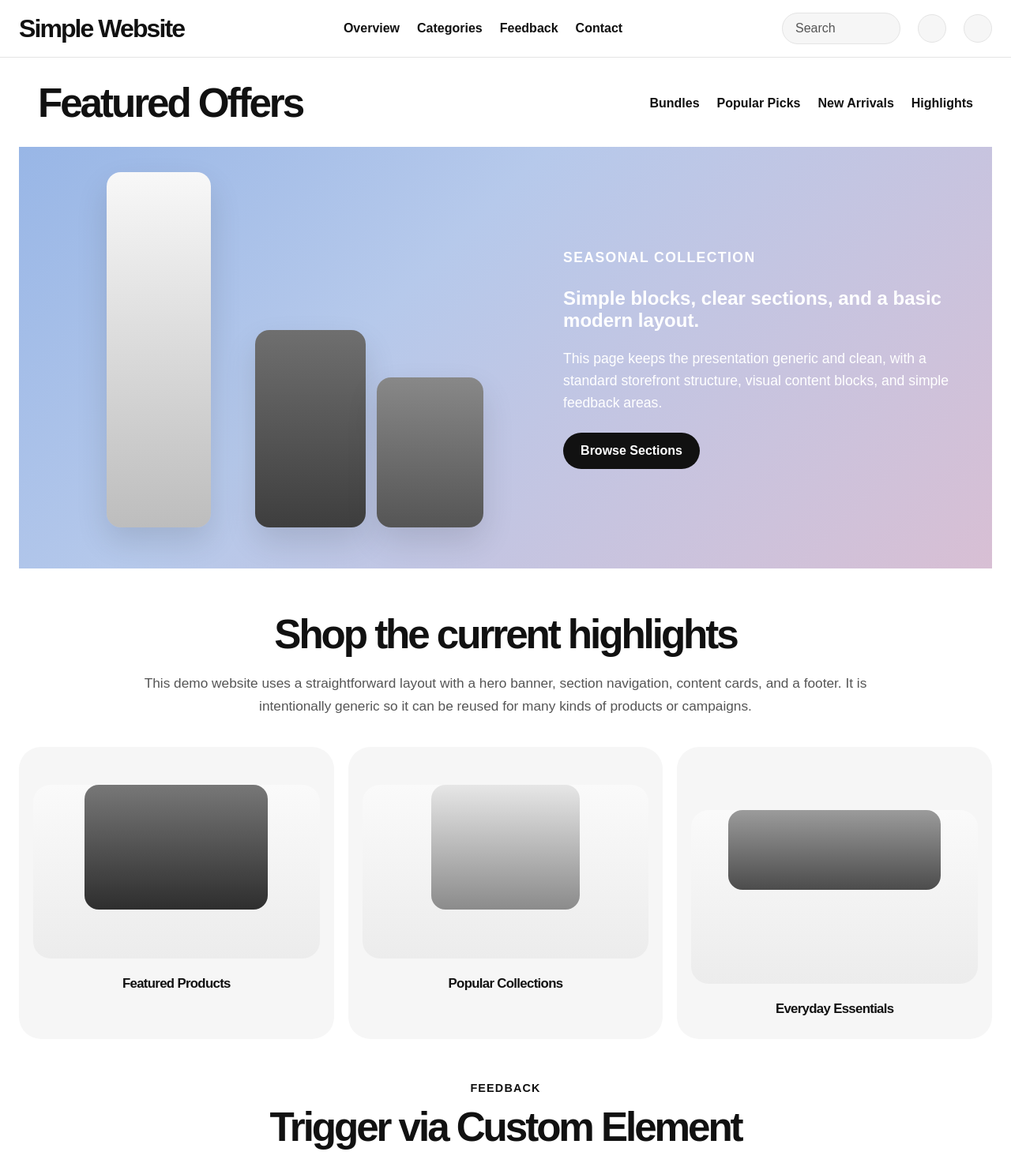
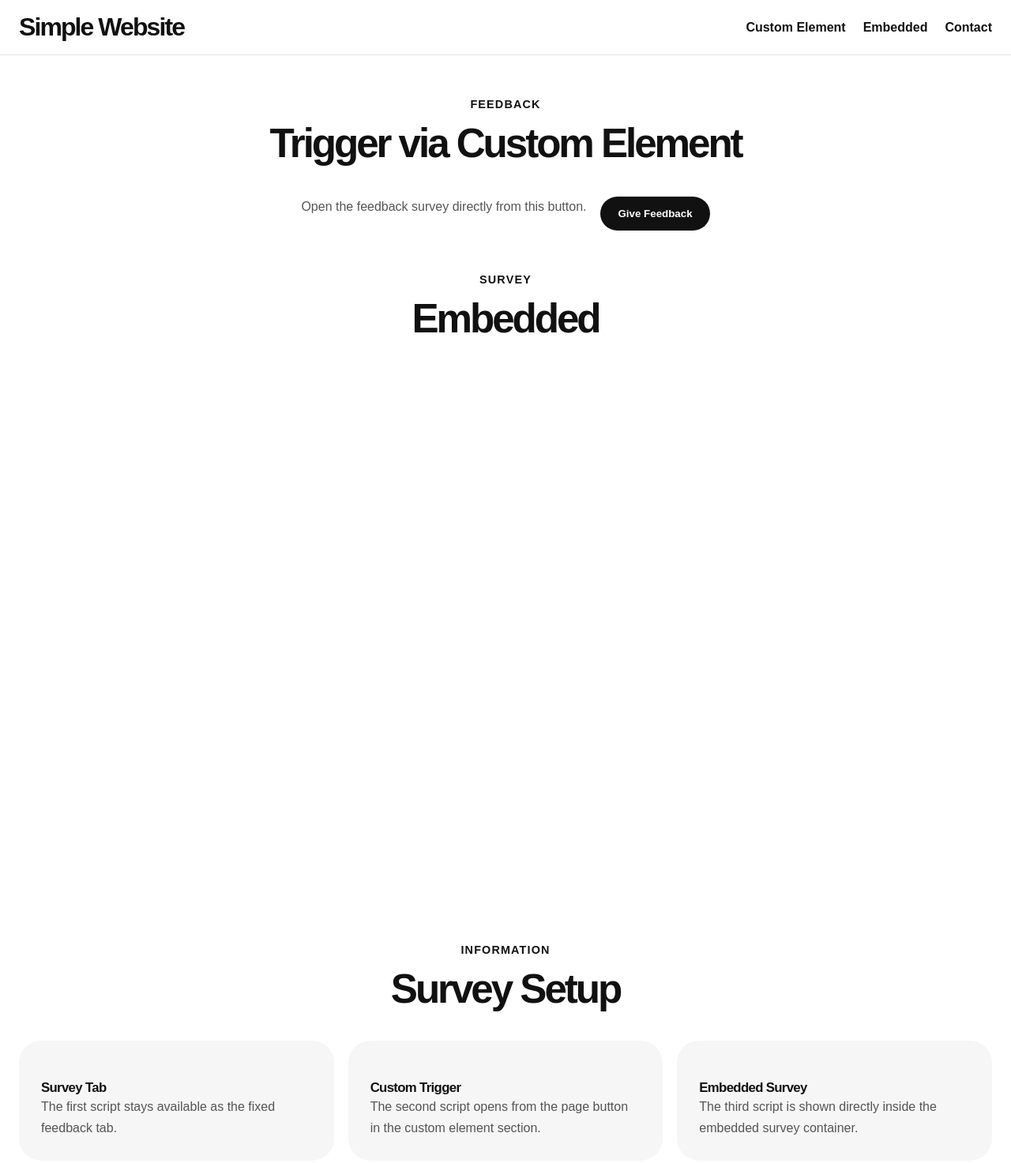
Before and after one commit to annemiekdelft/simple-website, a website: page index.html in a window 1280 px wide. Shown: the top 1473 px of the page at 79% size. Drawn offline with Linux system fonts and the light colour scheme.

Commit message:
Remove demo marketing sections

```diff
--- a/index.html
+++ b/index.html
@@ -20,73 +20,14 @@
       <div class="topbar-inner">
         <a class="brand" href="#top">Simple Website</a>
         <nav class="main-nav" aria-label="Primary navigation">
-          <a href="#overview">Overview</a>
-          <a href="#categories">Categories</a>
-          <a href="#feedback">Feedback</a>
+          <a href="#feedback">Custom Element</a>
+          <a href="#survey">Embedded</a>
           <a href="#contact">Contact</a>
         </nav>
-        <div class="topbar-actions">
-          <span class="search-pill">Search</span>
-          <span class="icon-pill"></span>
-          <span class="icon-pill"></span>
-        </div>
       </div>
     </header>
 
     <main id="top" class="page">
-      <section class="subnav">
-        <div class="subnav-inner">
-          <h1>Featured Offers</h1>
-          <div class="subnav-links">
-            <a href="#categories">Bundles</a>
-            <a href="#categories">Popular Picks</a>
-            <a href="#categories">New Arrivals</a>
-            <a href="#categories">Highlights</a>
-          </div>
-        </div>
-      </section>
-
-      <section class="hero" id="overview">
-        <div class="hero-media">
-          <div class="shape shape-tall"></div>
-          <div class="shape shape-square"></div>
-          <div class="shape shape-small"></div>
-        </div>
-        <div class="hero-copy">
-          <p class="eyebrow">Seasonal Collection</p>
-          <h2>Simple blocks, clear sections, and a basic modern layout.</h2>
-          <p>
-            This page keeps the presentation generic and clean, with a standard
-            storefront structure, visual content blocks, and simple feedback areas.
-          </p>
-          <a class="button" href="#categories">Browse Sections</a>
-        </div>
-      </section>
-
-      <section class="intro">
-        <h2>Shop the current highlights</h2>
-        <p>
-          This demo website uses a straightforward layout with a hero banner,
-          section navigation, content cards, and a footer. It is intentionally
-          generic so it can be reused for many kinds of products or campaigns.
-        </p>
-      </section>
-
-      <section class="category-grid" id="categories">
-        <article class="category-card">
-          <div class="category-visual visual-one"></div>
-          <h3>Featured Products</h3>
-        </article>
-        <article class="category-card">
-          <div class="category-visual visual-two"></div>
-          <h3>Popular Collections</h3>
-        </article>
-        <article class="category-card">
-          <div class="category-visual visual-three"></div>
-          <h3>Everyday Essentials</h3>
-        </article>
-      </section>
-
       <section class="content-block" id="feedback">
         <div class="section-heading">
           <p class="eyebrow">Feedback</p>
@@ -111,20 +52,20 @@
       <section class="content-block">
         <div class="section-heading">
           <p class="eyebrow">Information</p>
-          <h2>About this page</h2>
+          <h2>Survey Setup</h2>
         </div>
         <div class="info-grid">
           <article class="info-card">
-            <h3>Basic Layout</h3>
-            <p>A simple page structure with familiar navigation and content blocks.</p>
+            <h3>Survey Tab</h3>
+            <p>The first script stays available as the fixed feedback tab.</p>
           </article>
           <article class="info-card">
-            <h3>Clean Visuals</h3>
-            <p>Neutral styling, soft panels, and generic placeholder visuals.</p>
+            <h3>Custom Trigger</h3>
+            <p>The second script opens from the page button in the custom element section.</p>
           </article>
           <article class="info-card">
-            <h3>Embedded Feedback</h3>
-            <p>Feedback components can be displayed inside dedicated page sections.</p>
+            <h3>Embedded Survey</h3>
+            <p>The third script is shown directly inside the embedded survey container.</p>
           </article>
         </div>
       </section>
```
